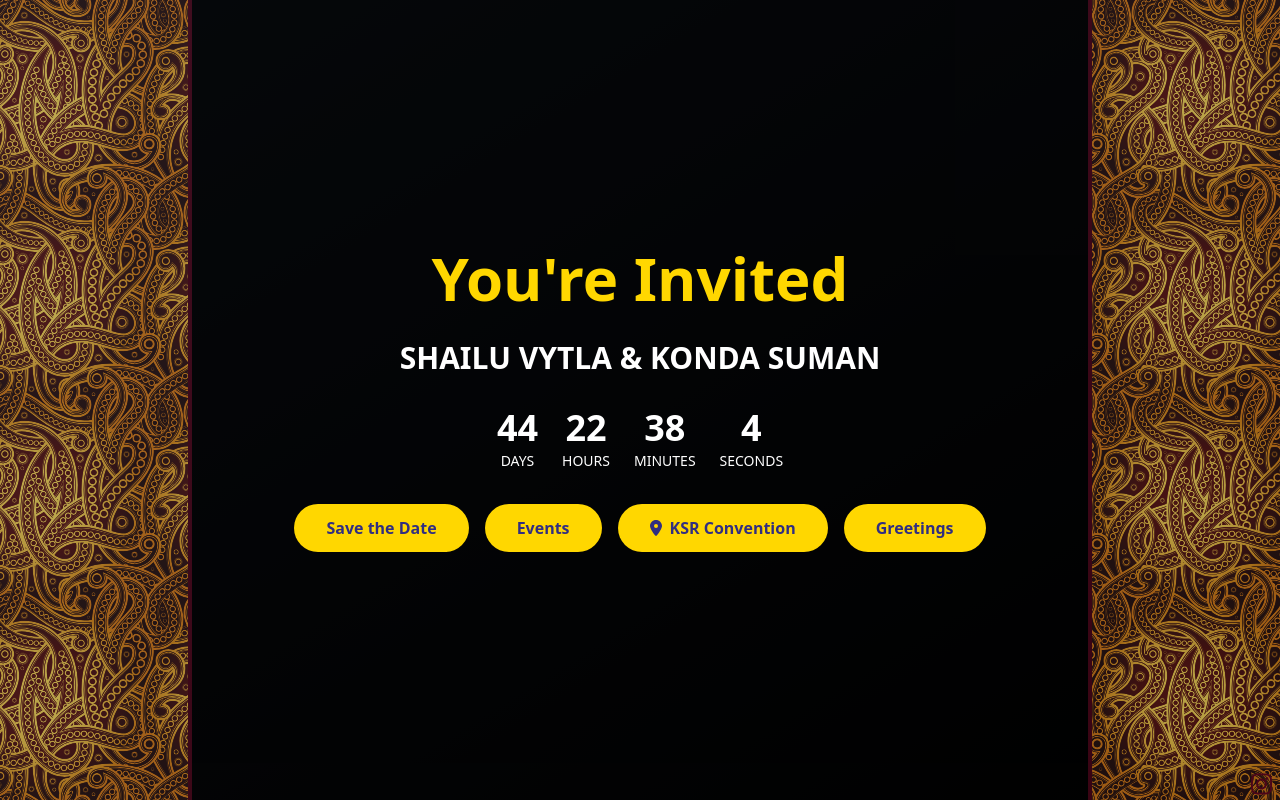
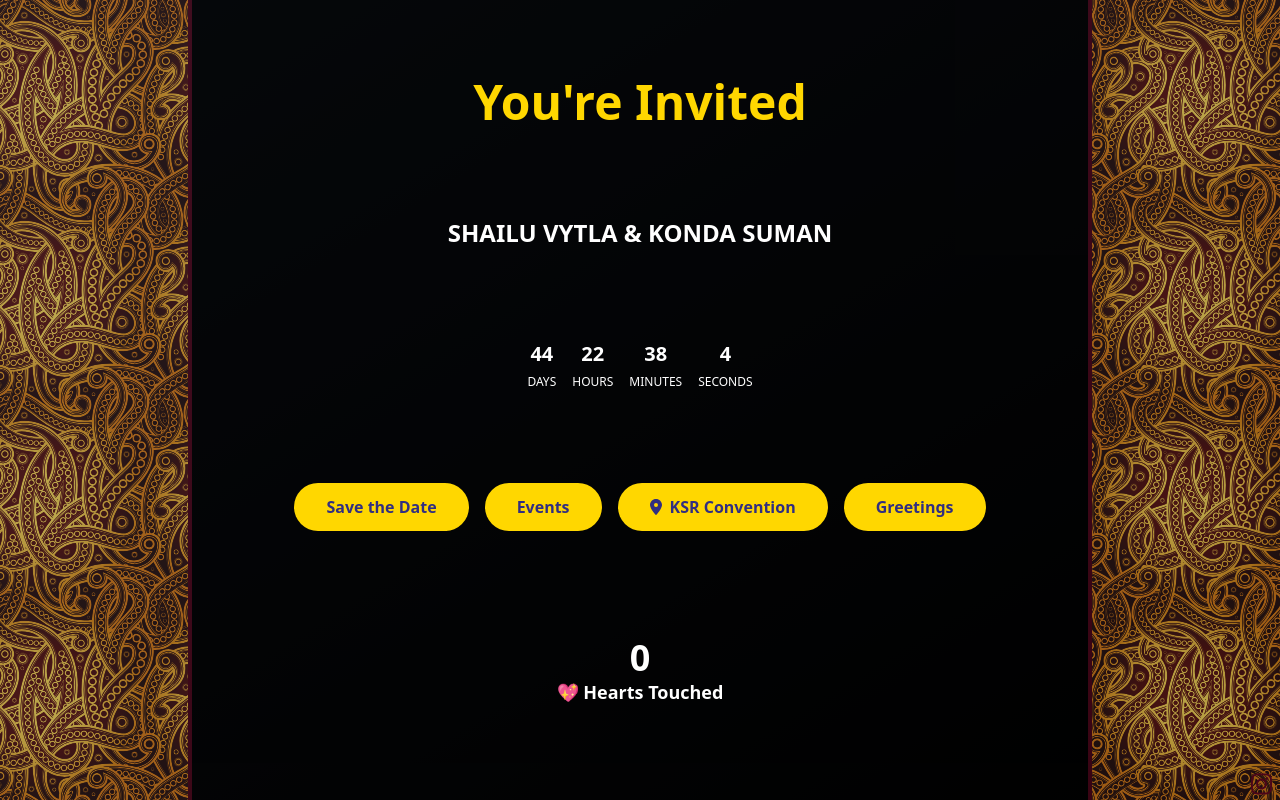
Before and after one commit to SunilYtla/invitation, a React (Vite) app: page / in a window 1280 px wide. Both pictures are taken after a click on the link 640 px from the left and 597 px from the top of the page. Built offline with nearby package versions, Linux system fonts and the light colour scheme; no server answers.

Commit message:
new changes

```diff
--- a/src/components/CountdownTimer.jsx
+++ b/src/components/CountdownTimer.jsx
@@ -1,11 +1,11 @@
 import React from "react";
 
 const CountdownTimer = ({ timeLeft }) => (
-  <div className="flex justify-center space-x-6 mt-6 text-white">
+  <div className="flex justify-center space-x-4 mt-6 text-white">
     {["Days", "Hours", "Minutes", "Seconds"].map((label, index) => (
       <div key={label} className="text-center">
-        <p className="text-4xl font-bold">{Object.values(timeLeft)[index]}</p>
-        <span className="text-sm uppercase">{label}</span>
+        <p className="text-xl font-bold">{Object.values(timeLeft)[index]}</p>
+        <span className="text-xs uppercase">{label}</span>
       </div>
     ))}
   </div>
--- a/src/components/OpenedContent.jsx
+++ b/src/components/OpenedContent.jsx
@@ -2,15 +2,16 @@ import React from "react";
 import CountdownTimer from "./CountdownTimer";
 import { FontAwesomeIcon } from "@fortawesome/react-fontawesome";
 import { faMapMarkerAlt } from "@fortawesome/free-solid-svg-icons";
+import VisitTracker from "./VisitTracker";
 
 const OpenedContent = ({ timeLeft, navigate }) => (
-  <div className="absolute inset-0 bg-black bg-opacity-80 flex flex-col items-center justify-center text-center p-10 space-y-8 animate-fade-in">
-    <h1 className="text-6xl font-extrabold text-gold">You're Invited</h1>
-    <p className="text-3xl font-semibold text-white mb-6">
+  <div className="absolute inset-0 bg-black bg-opacity-80 flex flex-col items-center justify-around text-center p-10 space-y-4 animate-fade-in">
+    <h1 className="text-5xl font-extrabold text-gold">You're Invited</h1>
+    <p className="text-2xl font-semibold text-white ">
       SHAILU VYTLA & KONDA SUMAN
     </p>
     <CountdownTimer timeLeft={timeLeft} />
-    <div className="flex flex-col sm:flex-row justify-center space-y-4 sm:space-y-0 sm:space-x-4 mt-10">
+    <div className="flex flex-col sm:flex-row justify-center space-y-2 sm:space-y-0 sm:space-x-4 ">
       <button className="px-8 py-3 bg-gold text-indigo-900 font-semibold rounded-full hover:bg-yellow-600 transition duration-300">
         Save the Date
       </button>
@@ -36,6 +37,7 @@ const OpenedContent = ({ timeLeft, navigate }) => (
         Greetings
       </button>
     </div>
+    <VisitTracker />
   </div>
 );
 
--- a/src/components/VisitTracker.jsx
+++ b/src/components/VisitTracker.jsx
@@ -7,12 +7,14 @@ const VisitTracker = () => {
   // This function calls the Rust API
   const recordVisit = async () => {
     try {
-      const response = await fetch(`http://127.0.0.1:8080/visit/`, {
+      const response = await fetch(`http://api.modern-invites.in/visit/`, {
         method: "POST",
         headers: {
           "Content-Type": "application/json",
         },
       });
+
+      console.log("response", response);
 
       if (!response.ok) {
         console.error("Network response was not ok:", response.status);
@@ -63,7 +65,7 @@ const VisitTracker = () => {
   return (
     <div className="flex flex-col items-center  text-white font-bold rounded s p-4">
       <span className="text-4xl">{animatedCount}</span>
-      <span className="text-lg">Visitors Count</span>
+      <span className="text-lg">💖 Hearts Touched</span>
     </div>
   );
 };
```
